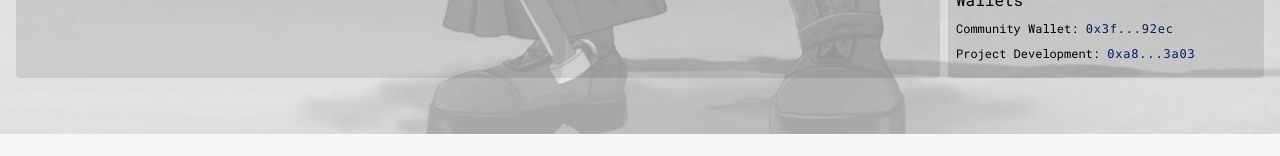
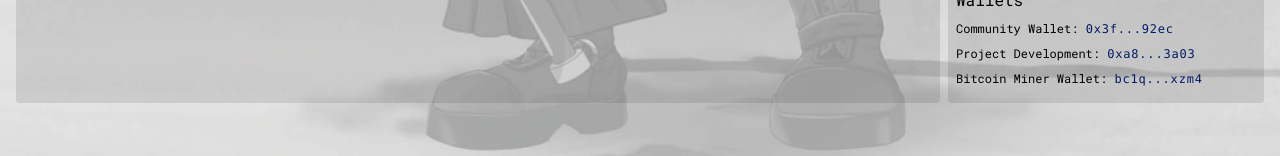
Before and after one commit to CryptoSafetySquad/website, a Next.js app: page /projects/hydro-whales in a window 1280 px wide. Shown: the part 1045-1201 px from the top of the page. Before the commit the page ends 1179 px from the top, so only its background shows below. Built offline with nearby package versions, Linux system fonts and the light colour scheme.

Commit message:
Add HWMC BTC wallet.

```diff
--- a/data/projects/hydrowhales/hydrowhales.ts
+++ b/data/projects/hydrowhales/hydrowhales.ts
@@ -19,6 +19,8 @@ export const HydroWhalesMiningClub: Project = {
   wallets: [
     { name: 'Community Wallet', contract: '0x3f85C11A8Db617E9a78c75Bdb12919D1F0a092ec', explorerUrl: 'https://www.blockchain.com/explorer/addresses/eth/0x3f85C11A8Db617E9a78c75Bdb12919D1F0a092ec', short: '0x3f...92ec' },
     { name: 'Project Development', contract: '0xa8c1B1a70bBFF30449A932aB238f95AaA1b33a03', explorerUrl: 'https://www.blockchain.com/explorer/addresses/eth/0xa8c1B1a70bBFF30449A932aB238f95AaA1b33a03', short: '0xa8...3a03' },
+    { name: 'Bitcoin Miner Wallet', contract: 'bc1qty4mw7fjg5pwqvshwfp5jytckqj6n7k8w8xzm4', explorerUrl: 'https://blockchair.com/bitcoin/address/bc1qty4mw7fjg5pwqvshwfp5jytckqj6n7k8w8xzm4', short: 'bc1q...xzm4' },
+
   ],
   nfts: [
     { name: 'Hydro Whales Mining Club', contract: '0xba72b008d53d3e65f6641e1d63376be2f9c1ad05', explorerUrl: 'https://etherscan.io/address/0xba72b008d53d3e65f6641e1d63376be2f9c1ad05', short: '0xba...ad05' },
```
